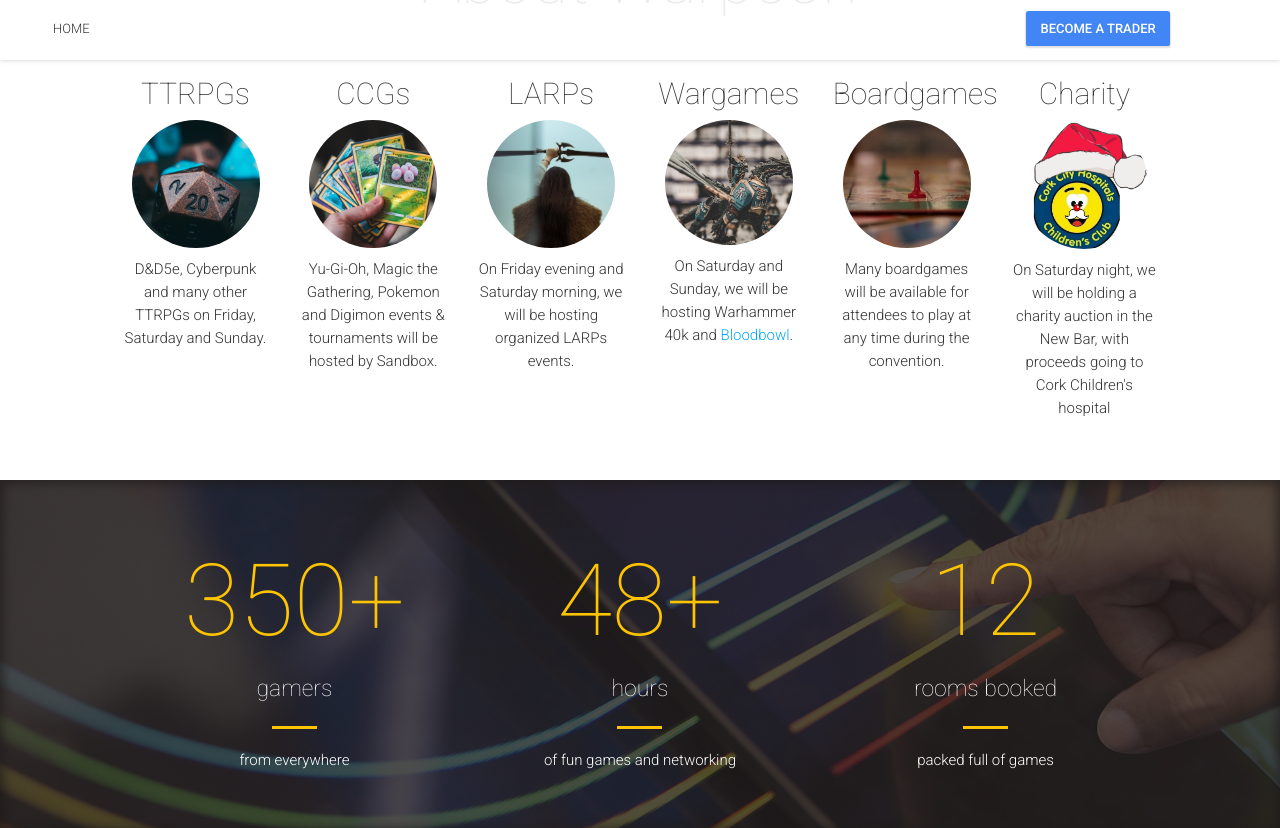
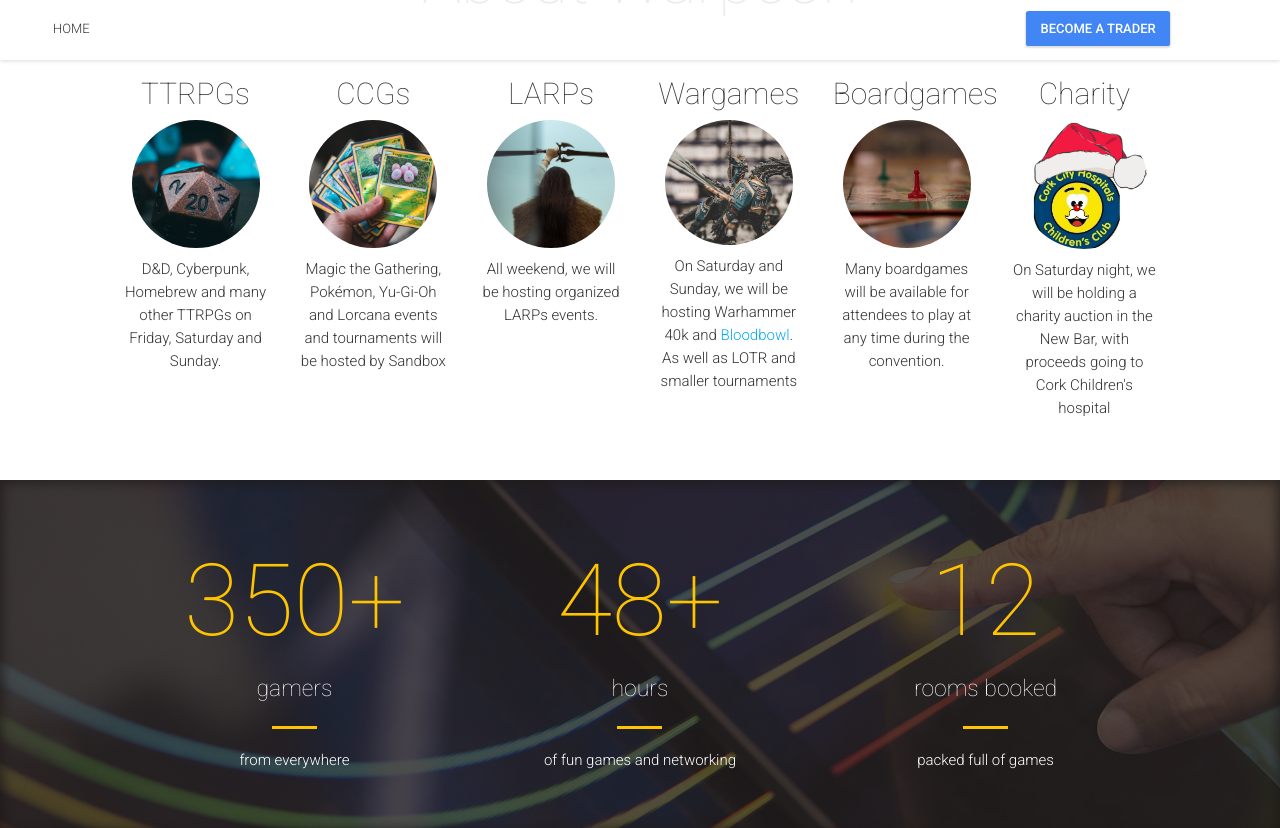
Before and after one commit to gregoriousTechorious/warpcon.ie, a Jekyll site: the page built from index.html, in a window 1280 px wide and 900 px high, scrolled down 1024 px, cut to the strip 0-828 px from the top of the window. Built offline with Jekyll 4.4.1, drawn with Linux system fonts in a browser that asks for light colours; nearby versions of some CDN libraries; some of the changed text lies outside the part shown.

Commit message:
Update _config.yml

```diff
--- a/_config.yml
+++ b/_config.yml
@@ -72,10 +72,10 @@
 # About Block
 aboutTitle: "About Warpcon"
 aboutBlock:
- - {title: "TTRPGs",          image: "ttrpgs.jpg",      text: "D&D5e, Cyberpunk and many other TTRPGs on Friday, Saturday and Sunday."}
- - {title: "CCGs",            image: "ccgs.jpg",        text: "Yu-Gi-Oh, Magic the Gathering, Pokemon and Digimon events & tournaments will be hosted by Sandbox."}
- - {title: "LARPs",           image: "larps.jpg",       text: "On Friday evening and Saturday morning, we will be hosting organized LARPs events."}
- - {title: "Wargames",        image: "wargames.jpg",    text: "On Saturday and Sunday, we will be hosting Warhammer 40k and <a href='/assets/bleedbowl-2024.pdf'>Bloodbowl</a>."}
+ - {title: "TTRPGs",          image: "ttrpgs.jpg",      text: "D&D, Cyberpunk, Homebrew and many other TTRPGs on Friday, Saturday and Sunday."}
+ - {title: "CCGs",            image: "ccgs.jpg",        text: "Magic the Gathering, Pokémon, Yu-Gi-Oh and Lorcana events and tournaments will be hosted by Sandbox"}
+ - {title: "LARPs",           image: "larps.jpg",       text: "All weekend, we will be hosting organized LARPs events."}
+ - {title: "Wargames",        image: "wargames.jpg",    text: "On Saturday and Sunday, we will be hosting Warhammer 40k and <a href='/assets/bleedbowl-2024.pdf'>Bloodbowl</a>. As well as LOTR and smaller tournaments"}
  - {title: "Boardgames",      image: "boardgames.jpg",  text: "Many boardgames will be available for attendees to play at any time during the convention."}
  - {title: "Charity",         image: "charity.jpg",     text: "On Saturday night, we will be holding a charity auction in the New Bar, with proceeds going to Cork Children's hospital"}
 # Statistic Block
@@ -159,7 +159,7 @@
   featured: true
  # buyButtonLink: "https://warpcon.eventbrite.com/"
   buyButtonText: "Coming soon"
-  ticketContentList: ["Admission to Warpcon convention", "Access to all boardgames and TTRPGs", "Access to trader hall"]
+  ticketContentList: ["Admission to Warpcon convention","Access to CCG Tournaments", "Access to all boardgames and TTRPGs"]
   # validFrom: "2014-10-01T00:00"
   # validThrough: "2014-10-23T23:59"
   # disabled: true
```
